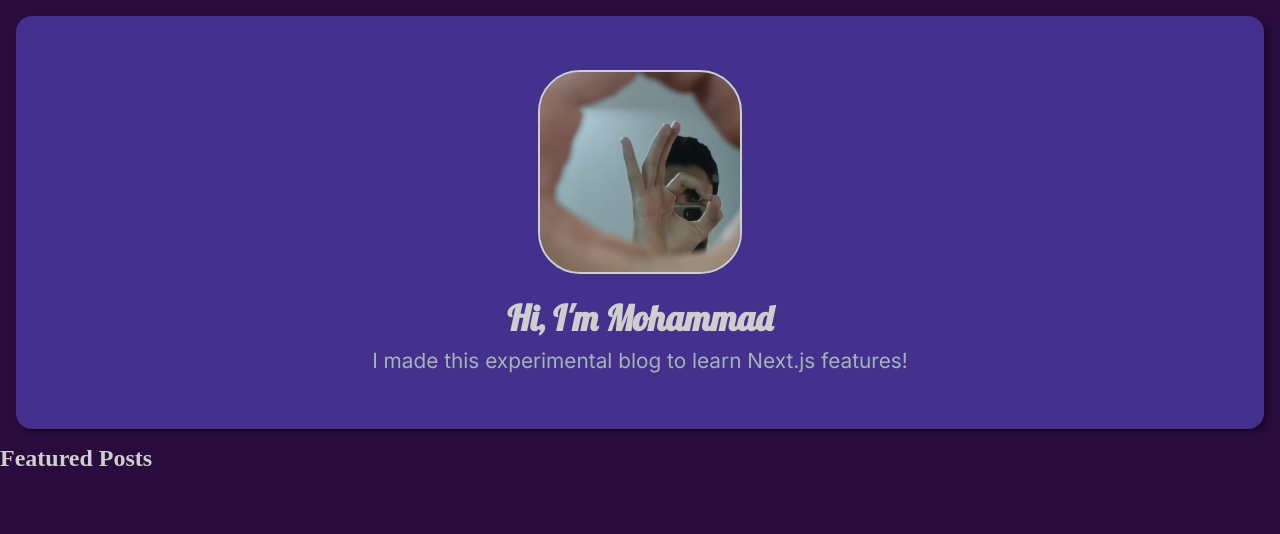
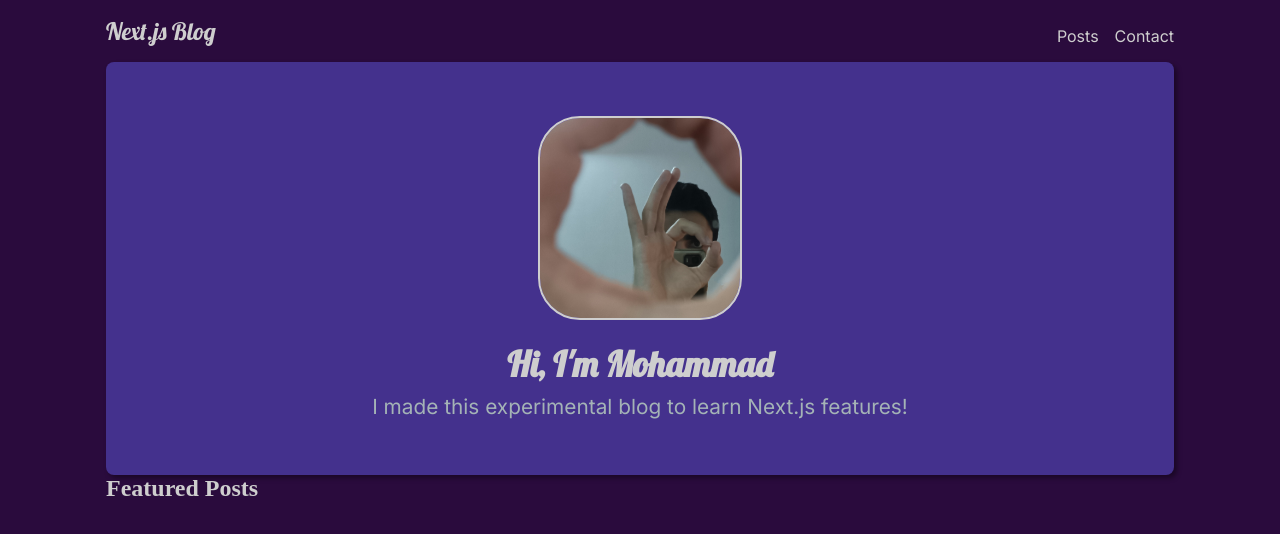
Before and after one commit to mitinull/nextjs-blog, a Next.js app: page / in a window 1280 px wide. Shown: the top 534 px of the page. Built offline with nearby package versions, Linux system fonts and the light colour scheme.

Commit message:
adding navigation bar

```diff
--- a/components/home-page/hero/Hero.module.css
+++ b/components/home-page/hero/Hero.module.css
@@ -6,8 +6,7 @@
   align-items: center;
   background: var(--background1);
   text-align: center;
-  border-radius: 1em;
-  margin: 1em;
+  border-radius: .5em;
   box-shadow: 3px 3px 5px 0px #0006;
 }
 
--- /dev/null
+++ b/components/layout/Layout.jsx
@@ -0,0 +1,12 @@
+import { Navigation } from "./navigation/Navigation";
+
+import styles from "./Layout.module.css"
+
+export const Layout = (props) => {
+  return (
+    <>
+      <Navigation />
+      <main className={styles.main}>{props.children}</main>
+    </>
+  );
+};
--- /dev/null
+++ b/components/layout/Layout.module.css
@@ -0,0 +1,5 @@
+.main {
+  max-width: var(--max-width);
+  margin: 0 auto;
+  padding: 0 var(--margin1);
+}
--- /dev/null
+++ b/components/layout/navigation/Navigation.jsx
@@ -0,0 +1,27 @@
+import Link from "next/link";
+import styles from "./Navigation.module.css";
+import { Inter, Lobster } from "next/font/google";
+
+const font0 = Lobster({ subsets: ["latin"], weight: "400" });
+const font1 = Inter({ subsets: ["latin"] });
+
+
+export const Navigation = () => {
+  return (
+    <header className={styles.header}>
+      <Link href="/" className={font0.className + " " + styles.logo}>
+        Next.js Blog
+      </Link>
+      <nav>
+        <ul className={styles.items + " " + font1.className}>
+          <li>
+            <Link href="/posts">Posts</Link>
+          </li>
+          <li>
+            <Link href="/contact">Contact</Link>
+          </li>
+        </ul>
+      </nav>
+    </header>
+  );
+};
--- /dev/null
+++ b/components/layout/navigation/Navigation.module.css
@@ -0,0 +1,30 @@
+.header {
+  display: flex;
+  justify-content: space-between;
+  align-items: end;
+  max-width: var(--max-width);
+  padding: var(--margin1);
+  margin: 0 auto;
+}
+
+.logo {
+  font-size: 1.5rem;
+}
+
+@media (hover: hover) {
+  .logo:hover {
+    color: var(--selection-color);
+  }
+}
+
+.items {
+  list-style: none;
+  display: flex;
+  gap: 1rem;
+}
+
+@media (hover: hover) {
+  .items li:hover {
+    color: var(--selection-color);
+  }
+}
--- a/pages/_app.js
+++ b/pages/_app.js
@@ -1,5 +1,10 @@
-import '@/styles/globals.css'
+import { Layout } from "@/components/layout/Layout";
+import "@/styles/globals.css";
 
 export default function App({ Component, pageProps }) {
-  return <Component {...pageProps} />
+  return (
+    <Layout>
+      <Component {...pageProps} />
+    </Layout>
+  );
 }
--- a/pages/_document.js
+++ b/pages/_document.js
@@ -1,4 +1,4 @@
-import { Html, Head, Main, NextScript } from 'next/document'
+import { Html, Head, Main, NextScript } from "next/document";
 
 export default function Document() {
   return (
@@ -9,5 +9,5 @@ export default function Document() {
         <NextScript />
       </body>
     </Html>
-  )
+  );
 }
--- a/styles/globals.css
+++ b/styles/globals.css
@@ -12,7 +12,9 @@
   --background0: #2a0b3d;
   --background1: #44318d;
 
-  --select-color: #d83f87;
+  --selection-color: #d83f87;
+
+  --margin1: 1rem;
 }
 
 * {
@@ -32,6 +34,6 @@ a {
 }
 
 ::selection {
-  background-color: var(--select-color);
+  background-color: var(--selection-color);
   color: var(--foreground1);
 }
```
